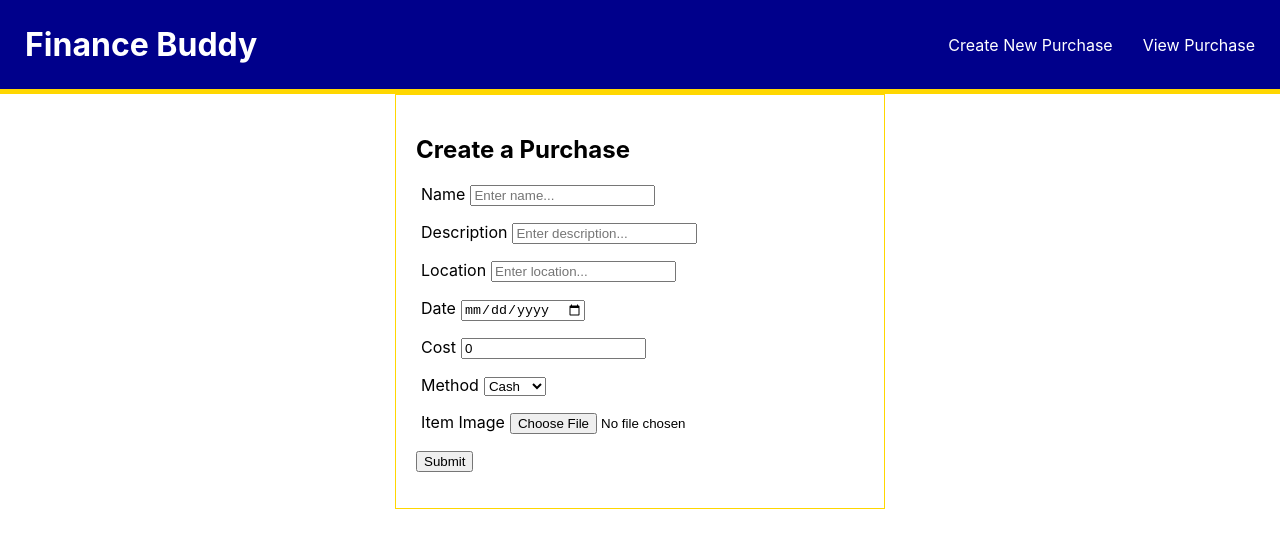
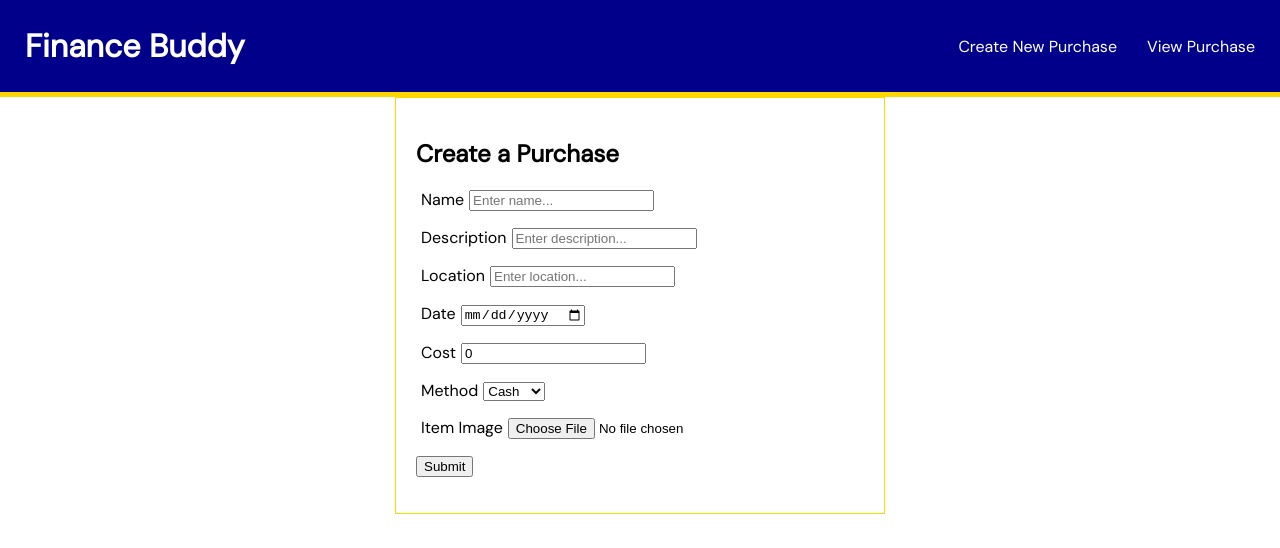
Before and after one commit to acmucsd/hackschoolfa22-solutions, a React (Create React App) app in the folder client/: page /create in a window 1280 px wide. Shown: the top 548 px of the page. Built offline with nearby package versions, Linux system fonts and the light colour scheme.

Commit message:
Change font to DM Sans

```diff
--- a/client/public/index.html
+++ b/client/public/index.html
@@ -15,6 +15,7 @@
       user's mobile device or desktop. See https://developers.google.com/web/fundamentals/web-app-manifest/
     -->
     <link rel="manifest" href="%PUBLIC_URL%/manifest.json" />
+    <link href='https://fonts.googleapis.com/css?family=DM Sans' rel='stylesheet'>
     <!--
       Notice the use of %PUBLIC_URL% in the tags above.
       It will be replaced with the URL of the `public` folder during the build.
--- a/client/src/index.css
+++ b/client/src/index.css
@@ -1,8 +1,6 @@
 body {
   margin: 0;
-  font-family: -apple-system, BlinkMacSystemFont, 'Segoe UI', 'Roboto', 'Oxygen',
-    'Ubuntu', 'Cantarell', 'Fira Sans', 'Droid Sans', 'Helvetica Neue',
-    sans-serif;
+  font-family: 'DM Sans', sans-serif;
   -webkit-font-smoothing: antialiased;
   -moz-osx-font-smoothing: grayscale;
 }
```
